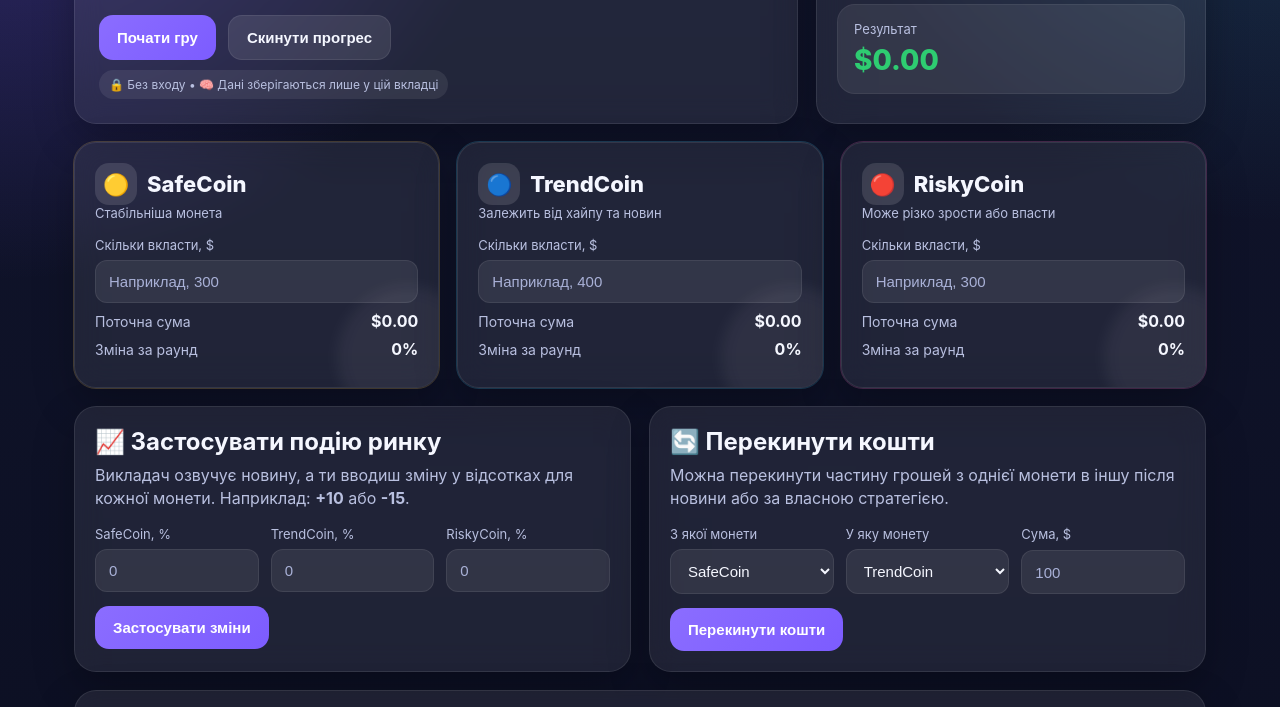
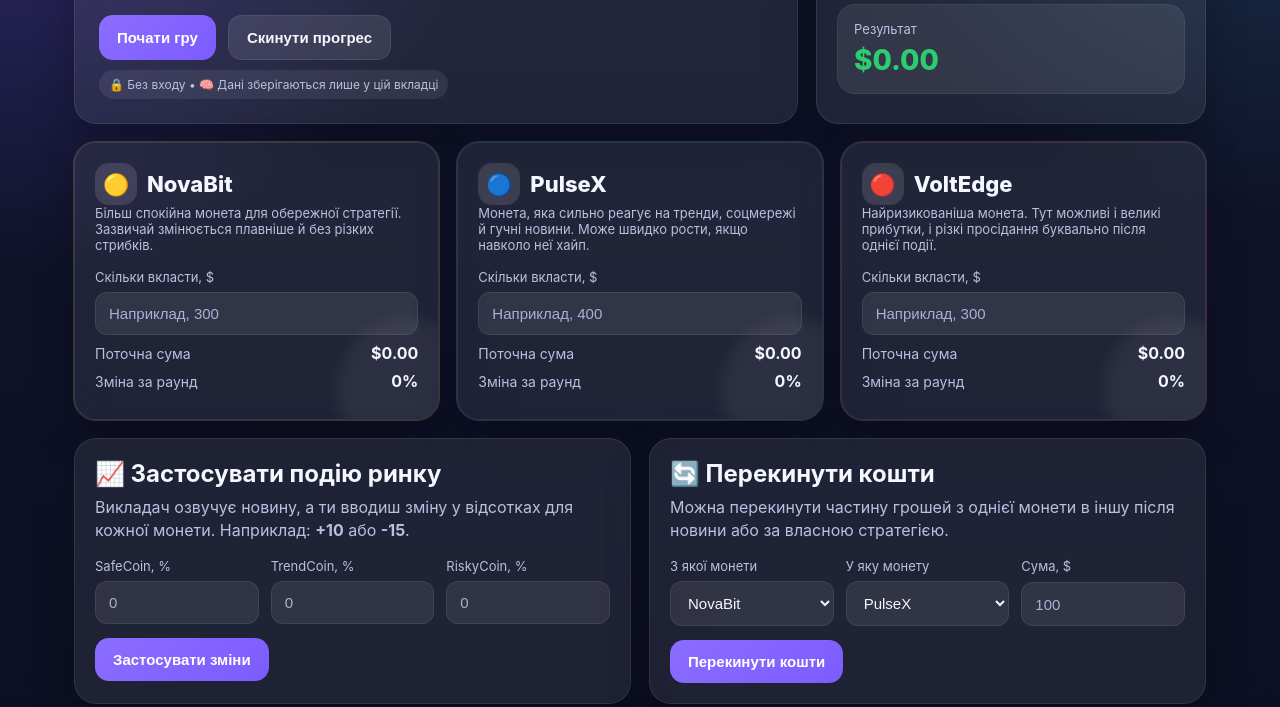
Before and after one commit to DL-tech-school/crypto-lesson-simulator, a plain HTML site: page index.html in a window 1280 px wide. Shown: the part 245-952 px from the top of the page. Drawn offline with Linux system fonts and the light colour scheme.

Commit message:
Update index.html

```diff
--- a/index.html
+++ b/index.html
@@ -348,8 +348,8 @@
       <div class="panel coin-card safe">
         <div class="coin-head">
           <div>
-            <div class="coin-name"><span class="coin-emoji">🟡</span> SafeCoin</div>
-            <div class="coin-type">Стабільніша монета</div>
+            <div class="coin-name"><span class="coin-emoji">🟡</span> NovaBit</div>
+            <div class="coin-type">Більш спокійна монета для обережної стратегії. Зазвичай змінюється плавніше й без різких стрибків.</div>
           </div>
         </div>
         <div class="field">
@@ -363,8 +363,8 @@
       <div class="panel coin-card trend">
         <div class="coin-head">
           <div>
-            <div class="coin-name"><span class="coin-emoji">🔵</span> TrendCoin</div>
-            <div class="coin-type">Залежить від хайпу та новин</div>
+            <div class="coin-name"><span class="coin-emoji">🔵</span> PulseX</div>
+            <div class="coin-type">Монета, яка сильно реагує на тренди, соцмережі й гучні новини. Може швидко рости, якщо навколо неї хайп.</div>
           </div>
         </div>
         <div class="field">
@@ -378,8 +378,8 @@
       <div class="panel coin-card risky">
         <div class="coin-head">
           <div>
-            <div class="coin-name"><span class="coin-emoji">🔴</span> RiskyCoin</div>
-            <div class="coin-type">Може різко зрости або впасти</div>
+            <div class="coin-name"><span class="coin-emoji">🔴</span> VoltEdge</div>
+            <div class="coin-type">Найризикованіша монета. Тут можливі і великі прибутки, і різкі просідання буквально після однієї події.</div>
           </div>
         </div>
         <div class="field">
@@ -419,17 +419,17 @@
           <div class="field">
             <label for="fromCoin">З якої монети</label>
             <select id="fromCoin">
-              <option value="safe">SafeCoin</option>
-              <option value="trend">TrendCoin</option>
-              <option value="risky">RiskyCoin</option>
+              <option value="safe">NovaBit</option>
+              <option value="trend">PulseX</option>
+              <option value="risky">VoltEdge</option>
             </select>
           </div>
           <div class="field">
             <label for="toCoin">У яку монету</label>
             <select id="toCoin">
-              <option value="trend">TrendCoin</option>
-              <option value="safe">SafeCoin</option>
-              <option value="risky">RiskyCoin</option>
+              <option value="trend">PulseX</option>
+              <option value="safe">NovaBit</option>
+              <option value="risky">VoltEdge</option>
             </select>
           </div>
           <div class="field">
@@ -444,7 +444,7 @@
     <div class="panel section" style="margin-top:18px;">
       <h2>📊 Підсумок</h2>
       <p>Тут одразу видно, скільки зараз коштує твій портфель і яка монета спрацювала найкраще.</p>
-      <div class="result-line"><span>SafeCoin</span><strong id="sumSafe">$0.00</strong></div>
+      <div class="result-line"><span>NovaBit</span><strong id="
       <div class="result-line"><span>TrendCoin</span><strong id="sumTrend">$0.00</strong></div>
       <div class="result-line"><span>RiskyCoin</span><strong id="sumRisky">$0.00</strong></div>
       <div class="result-line"><span>Загальна вартість портфеля</span><strong id="sumPortfolio">$0.00</strong></div>
```
